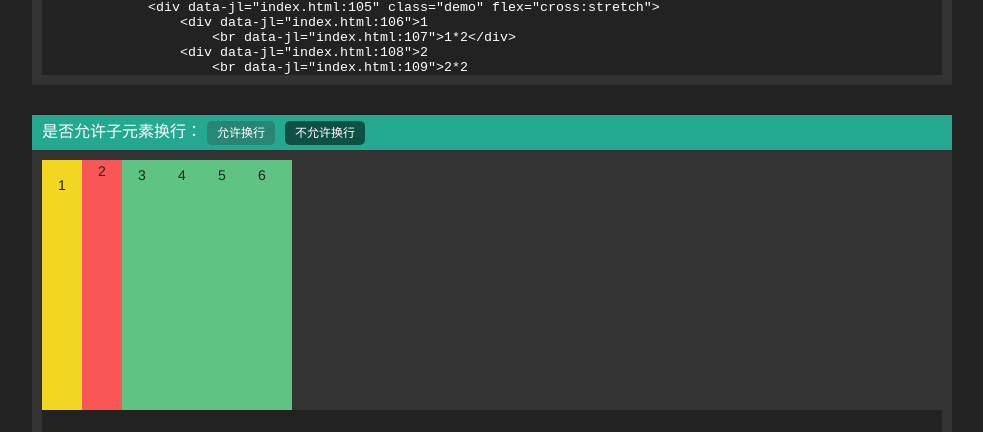
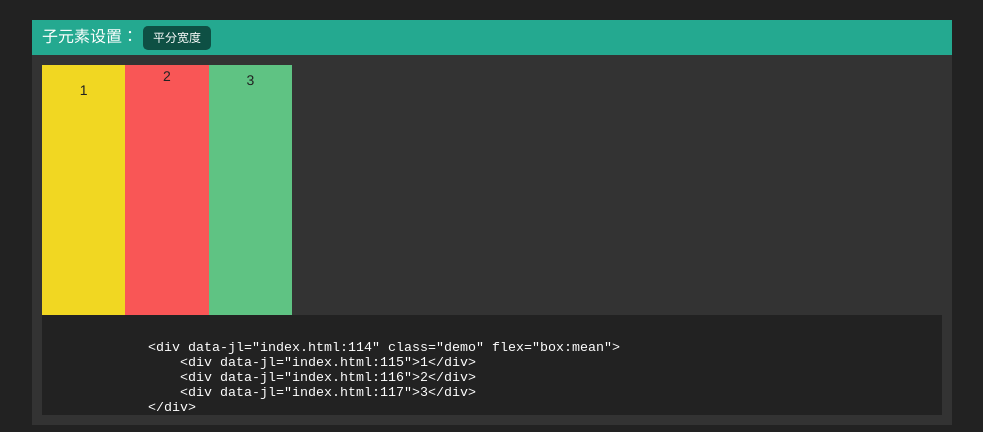
Before and after one commit to lzxb/flex.css, a plain HTML site: page index.html in a window 1280 px wide. Shown: the part 2365-2797 px from the top of the page, without its empty margins (148-1131 px from the left). Drawn offline with Linux system fonts and the light colour scheme.

Commit message:
去掉子元素换行的参数

```diff
--- a/flex.less
+++ b/flex.less
@@ -173,29 +173,6 @@
     align-items: stretch;
 }
 
-
-/*
-    子元素溢出不允许换行（默认）
-*/
-
-[flex~="wrap:false"] {
-    -webkit-box-lines: single;
-    -webkit-flex-wrap: nowrap;
-    flex-wrap: nowrap;
-}
-
-
-/*
-    子元素溢出允许换行
-*/
-
-[flex~="wrap:true"] {
-    -webkit-box-lines: multiple;
-    -webkit-flex-wrap: wrap;
-    flex-wrap: wrap;
-}
-
-
 /*
     子元素默认伸缩比例
 */
--- a/index.html
+++ b/index.html
@@ -57,13 +57,6 @@
                 </ul>
             </li>
             <li>
-                <h3>wrap：是否允许子元素换行</h3>
-                <ul class="query">
-                    <li>true：允许换行</li>
-                    <li>false：不允许换行（默认）</li>
-                </ul>
-            </li>
-            <li>
                 <h3>box：子元素设置</h3>
                 <ul class="query">
                     <li>mean：子元素平分宽度</li>
@@ -116,23 +109,6 @@
         </div>
     </div>
     <div class="item">
-        <div class="tit">是否允许子元素换行：<span data-set="wrap:true">允许换行</span><span class="on" data-set="wrap:false">不允许换行</span></div>
-        <div class="content">
-            <div class="demo" flex="wrap:false">
-                <div>1</div>
-                <div>2</div>
-                <div>3</div>
-                <div>4</div>
-                <div>5</div>
-                <div>6</div>
-                <div>7</div>
-                <div>8</div>
-                <div>9</div>
-                <div>10</div>
-            </div>
-        </div>
-    </div>
-    <div class="item">
         <div class="tit">子元素设置：<span class="on" data-set="box:mean">平分宽度</span></div>
         <div class="content">
             <div class="demo" flex="box:mean">
@@ -142,7 +118,6 @@
             </div>
         </div>
     </div>
-
     <div class="item">
         <div class="tit">左边固定宽度，右边把剩余宽度占满</div>
         <div class="content">
```
Also changed, not shown: flex.min.css, shot/doc.png.
